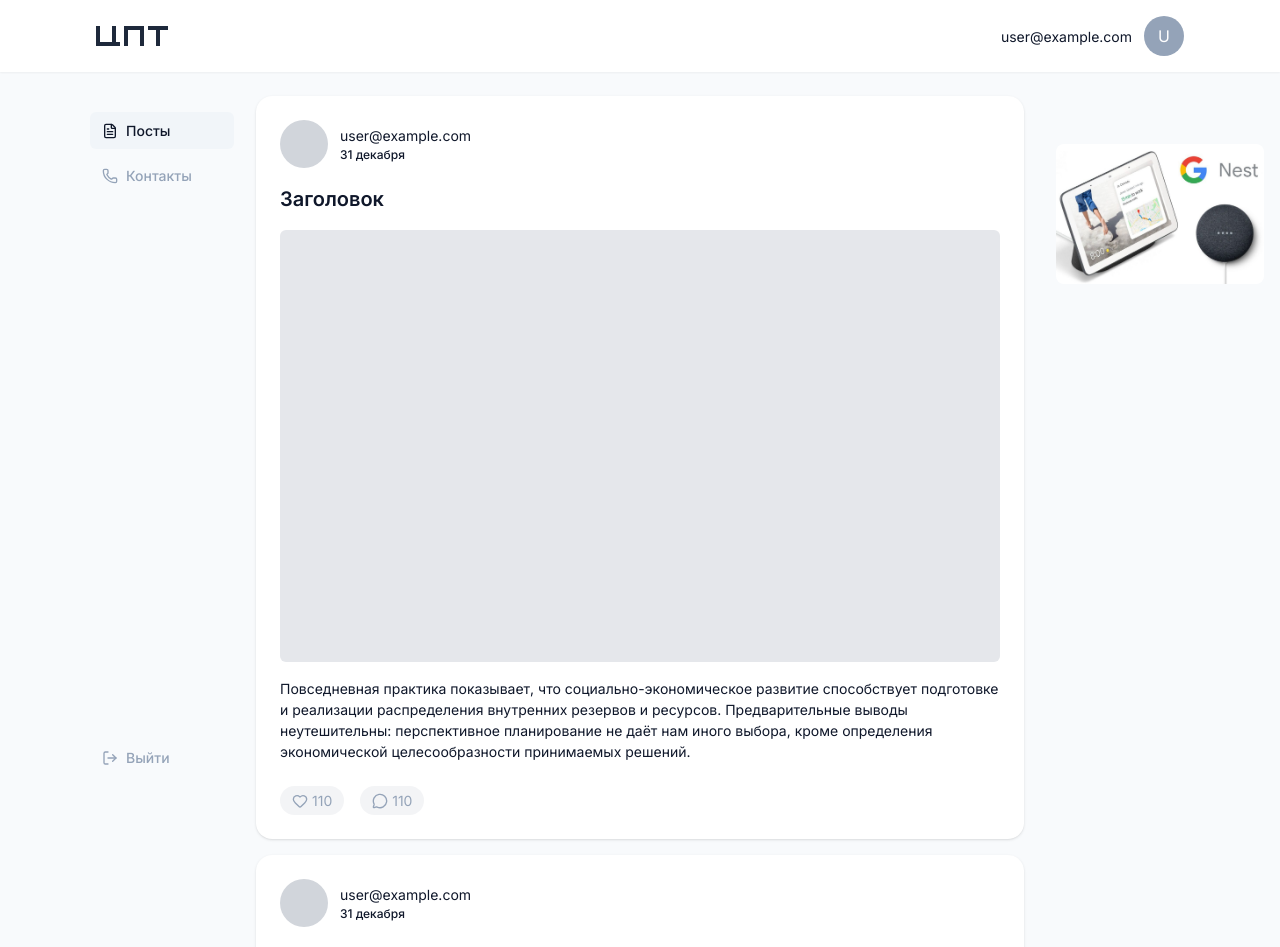
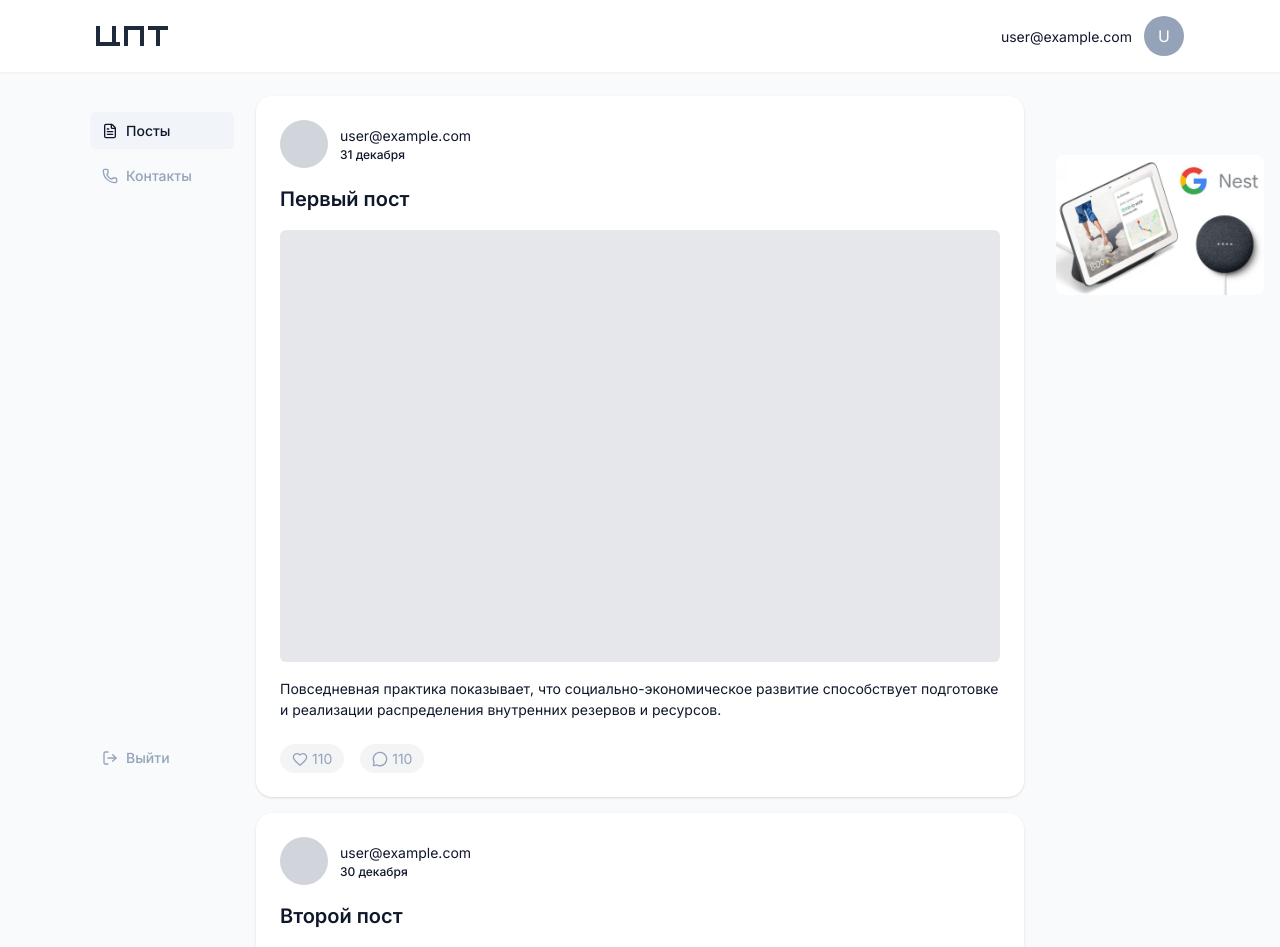
Before and after one commit to Forest-m4/site_cpt, a React (Vite) app: page /posts/all in a window 1280 px wide. Shown: the top 947 px of the page. Built offline with nearby package versions, Linux system fonts and the light colour scheme.

Commit message:
Добавлена кликабельность поста

```diff
--- a/src/App.tsx
+++ b/src/App.tsx
@@ -7,6 +7,7 @@ import Posts from "./pages/Posts";
 import AllPosts from "./pages/AllPosts";
 import MyPosts from "./pages/MyPosts";
 import Drafts from "./pages/Drafts";
+import PostPage from "./pages/PostPage";
 
 const App: React.FC = () => {
   const isLoggedIn = !!localStorage.getItem("userEmail");
@@ -32,6 +33,7 @@ const App: React.FC = () => {
           <Route path="all" element={<AllPosts />} />
           <Route path="my" element={<MyPosts />} />
           <Route path="drafts" element={<Drafts />} />
+          <Route path=":id" element={<PostPage />} /> {/* 👈 вот он */}
         </Route>
 
         <Route path="*" element={<Navigate to="/" replace />} />
--- a/src/index.css
+++ b/src/index.css
@@ -14,3 +14,9 @@ body {
   --color-white: #ffffff;
   --color-slate500: #334155;
 }
+
+@layer base {
+  html {
+    overflow-y: scroll;
+  }
+}
--- a/src/lib/PostCard/index.tsx
+++ b/src/lib/PostCard/index.tsx
@@ -1,53 +1,76 @@
 import React from "react";
+import { Link } from "react-router-dom";
 import Typography from "../../components/ui/Typography";
 import UIButton from "../../components/ui/UiButton";
 import { Heart, MessageCircle } from "lucide-react";
 
-interface PostCardProps {
-  email: string;
+export interface PostData {
+  id: number;
   date: string;
   title: string;
   content: string;
   likes: number;
   comments: number;
+}
+
+interface PostCardProps {
+  post: PostData;
+  email: string;
+  clickable?: boolean;
   onEdit?: () => void;
   showPublish?: boolean;
 }
 
 const PostCard: React.FC<PostCardProps> = ({
+  post,
   email,
-  date,
-  title,
-  content,
-  likes,
-  comments,
+  clickable = true,
   onEdit,
   showPublish = false,
 }) => {
   const hasActions = showPublish || onEdit;
 
-  return (
-    <div className="w-full max-w-[768px] bg-white rounded-2xl shadow p-6 flex flex-col gap-4 mx-auto">
+  const CardInner = (
+    <div
+      className={`
+        w-full max-w-[768px] mx-auto
+        rounded-2xl shadow p-6
+        flex flex-col gap-4
+        bg-white
+        transition
+        ${
+          clickable
+            ? "cursor-pointer hover:bg-gray-50 active:bg-gray-100 active:scale-[0.99]"
+            : ""
+        }
+      `}
+    >
+      {/* header */}
       <div className="flex items-center gap-3">
         <div className="w-12 h-12 bg-gray-300 rounded-full" />
         <div className="flex flex-col">
           <Typography variant="body">{email}</Typography>
           <Typography variant="detail" className="text-gray-500">
-            {date}
+            {post.date}
           </Typography>
         </div>
       </div>
 
-      <Typography variant="h4">{title}</Typography>
+      <Typography variant="h4">{post.title}</Typography>
 
       <div className="w-full h-[432px] bg-gray-200 rounded-md" />
 
-      <Typography variant="body">{content}</Typography>
+      <Typography variant="body">{post.content}</Typography>
 
       {hasActions && (
         <div className="flex gap-3 mt-1">
           {showPublish && (
-            <UIButton className="w-[167px] h-[40px] bg-black text-white">
+            <UIButton
+              className="w-[167px] h-[40px] bg-black text-white"
+              onClick={(e) => {
+                e.stopPropagation();
+              }}
+            >
               Опубликовать пост
             </UIButton>
           )}
@@ -55,8 +78,10 @@ const PostCard: React.FC<PostCardProps> = ({
           {onEdit && (
             <UIButton
               className="w-[138px] h-[40px] bg-gray-200 text-black"
-              onClick={onEdit}
-              color="gray"
+              onClick={(e) => {
+                e.stopPropagation();
+                onEdit();
+              }}
             >
               Редактировать
             </UIButton>
@@ -70,18 +95,28 @@ const PostCard: React.FC<PostCardProps> = ({
         <div className="flex items-center gap-1 px-3 py-1 bg-gray-100 rounded-full">
           <Heart className="w-4 h-4 text-muted" />
           <Typography variant="body" color="muted">
-            {likes}
+            {post.likes}
           </Typography>
         </div>
         <div className="flex items-center gap-1 px-3 py-1 bg-gray-100 rounded-full">
           <MessageCircle className="w-4 h-4 text-muted" />
           <Typography variant="body" color="muted">
-            {comments}
+            {post.comments}
           </Typography>
         </div>
       </div>
     </div>
   );
+
+  if (!clickable) {
+    return CardInner;
+  }
+
+  return (
+    <Link to={`/posts/${post.id}`} state={{ post, email }} className="block">
+      {CardInner}
+    </Link>
+  );
 };
 
 export default PostCard;
--- a/src/pages/AllPosts/index.tsx
+++ b/src/pages/AllPosts/index.tsx
@@ -1,48 +1,34 @@
-import { useState } from "react";
 import { useOutletContext } from "react-router-dom";
-import PostCard from "../../lib/PostCard";
-
-type OutletContextType = {
-  email: string;
-};
+import PostCard, { PostData } from "../../lib/PostCard";
 
 const AllPosts: React.FC = () => {
-  const { email } = useOutletContext<OutletContextType>();
+  const { email } = useOutletContext<{ email: string }>();
 
-  const [posts] = useState([
+  const posts: PostData[] = [
     {
       id: 1,
       date: "31 декабря",
-      title: "Заголовок",
+      title: "Первый пост",
       content:
-        "Повседневная практика показывает, что социально-экономическое развитие способствует подготовке и реализации распределения внутренних резервов и ресурсов. Предварительные выводы неутешительны: перспективное планирование не даёт нам иного выбора, кроме определения экономической целесообразности принимаемых решений.",
+        "Повседневная практика показывает, что социально-экономическое развитие способствует подготовке и реализации распределения внутренних резервов и ресурсов.",
       likes: 110,
       comments: 110,
     },
     {
-      id: 1,
-      date: "31 декабря",
-      title: "Заголовок",
+      id: 2,
+      date: "30 декабря",
+      title: "Второй пост",
       content:
-        "Повседневная практика показывает, что социально-экономическое развитие способствует подготовке и реализации распределения внутренних резервов и ресурсов. Предварительные выводы неутешительны: перспективное планирование не даёт нам иного выбора, кроме определения экономической целесообразности принимаемых решений.",
-      likes: 110,
-      comments: 110,
+        "Предварительные выводы неутешительны: перспективное планирование не даёт нам иного выбора.",
+      likes: 52,
+      comments: 12,
     },
-  ]);
+  ];
 
   return (
     <div className="flex flex-col gap-4">
       {posts.map((post) => (
-        <PostCard
-          key={post.id}
-          email={email}
-          date={post.date}
-          title={post.title}
-          content={post.content}
-          likes={post.likes}
-          comments={post.comments}
-          showPublish={false}
-        />
+        <PostCard key={post.id} post={post} email={email} />
       ))}
     </div>
   );
--- a/src/pages/Drafts/index.tsx
+++ b/src/pages/Drafts/index.tsx
@@ -1,32 +1,29 @@
 import React, { useState } from "react";
 import { useOutletContext } from "react-router-dom";
-import PostCard from "../../lib/PostCard";
+import PostCard, { PostData } from "../../lib/PostCard";
 import CreatePostModal from "../../Feature/CreatePostModal";
 
-type OutletContextType = {
-  email: string;
-};
+const Drafts: React.FC = () => {
+  const { email } = useOutletContext<{ email: string }>();
+  const [isModalOpen, setIsModalOpen] = useState(false);
 
-const Drafts: React.FC = () => {
-  const { email } = useOutletContext<OutletContextType>();
-
-  const [isModalOpen, setIsModalOpen] = useState(false);
-  const [selectedPost] = useState({
+  const draftPost: PostData = {
+    id: 999, // временный id
+    date: "31 декабря",
     title: "Заголовок",
     content:
       "Повседневная практика показывает, что социально-экономическое развитие способствует подготовке и реализации распределения внутренних резервов и ресурсов.",
-  });
+    likes: 110,
+    comments: 110,
+  };
 
   return (
     <div className="flex flex-col gap-4">
       <PostCard
+        post={draftPost}
         email={email}
-        date="31 декабря"
-        title={selectedPost.title}
-        content={selectedPost.content}
-        likes={110}
-        comments={110}
-        showPublish={true}
+        clickable={false}
+        showPublish
         onEdit={() => setIsModalOpen(true)}
       />
 
@@ -34,7 +31,10 @@ const Drafts: React.FC = () => {
         <CreatePostModal
           onClose={() => setIsModalOpen(false)}
           mode="edit"
-          initialData={selectedPost}
+          initialData={{
+            title: draftPost.title,
+            content: draftPost.content,
+          }}
           customTitle="Редактировать"
         />
       )}
--- a/src/pages/MyPosts/index.tsx
+++ b/src/pages/MyPosts/index.tsx
@@ -1,18 +1,19 @@
-import React, { useState } from "react";
+import { useState } from "react";
 import { useOutletContext } from "react-router-dom";
 import UIButton from "../../components/ui/UiButton";
 import CreatePostModal from "../../Feature/CreatePostModal";
-import PostCard from "../../lib/PostCard";
+import PostCard, { PostData } from "../../lib/PostCard";
 
 const MyPosts: React.FC = () => {
   const { email } = useOutletContext<{ email: string }>();
   const [isModalOpen, setIsModalOpen] = useState(false);
 
-  const myPost = {
+  const myPost: PostData = {
+    id: 10,
     date: "31 декабря",
-    title: "Заголовок",
+    title: "Мой пост",
     content:
-      "Повседневная практика показывает, что социально-экономическое развитие способствует подготовке и реализации распределения внутренних резервов и ресурсов. Предварительные выводы неутешительны: перспективное планирование не даёт нам иного выбора, кроме определения экономической целесообразности принимаемых решений.",
+      "Повседневная практика показывает, что социально-экономическое развитие способствует подготовке и реализации распределения внутренних резервов.",
     likes: 110,
     comments: 110,
   };
@@ -29,21 +30,19 @@ const MyPosts: React.FC = () => {
       </UIButton>
 
       <PostCard
+        post={myPost}
         email={email}
-        date={myPost.date}
-        title={myPost.title}
-        content={myPost.content}
-        likes={myPost.likes}
-        comments={myPost.comments}
         onEdit={() => setIsModalOpen(true)}
-        showPublish={false}
       />
 
       {isModalOpen && (
         <CreatePostModal
           onClose={() => setIsModalOpen(false)}
           mode="edit"
-          initialData={{ title: myPost.title, content: myPost.content }}
+          initialData={{
+            title: myPost.title,
+            content: myPost.content,
+          }}
           customTitle="Редактировать"
         />
       )}
--- /dev/null
+++ b/src/pages/PostPage/index.tsx
@@ -0,0 +1,16 @@
+import { useLocation, Navigate } from "react-router-dom";
+import PostCard from "../../lib/PostCard";
+
+const PostPage: React.FC = () => {
+  const location = useLocation();
+  const post = location.state?.post;
+  const email = location.state?.email;
+
+  if (!post) {
+    return <Navigate to="/posts/all" replace />;
+  }
+
+  return <PostCard post={post} email={email} />;
+};
+
+export default PostPage;
--- a/src/pages/Posts/index.tsx
+++ b/src/pages/Posts/index.tsx
@@ -59,7 +59,7 @@ const Posts: React.FC = () => {
             className="fixed"
             style={{
               width: 208,
-              top: "144px",
+              top: "155px",
               left: `calc(50% + ${POSTS_WIDTH / 2}px + 32px)`,
             }}
           >
```
